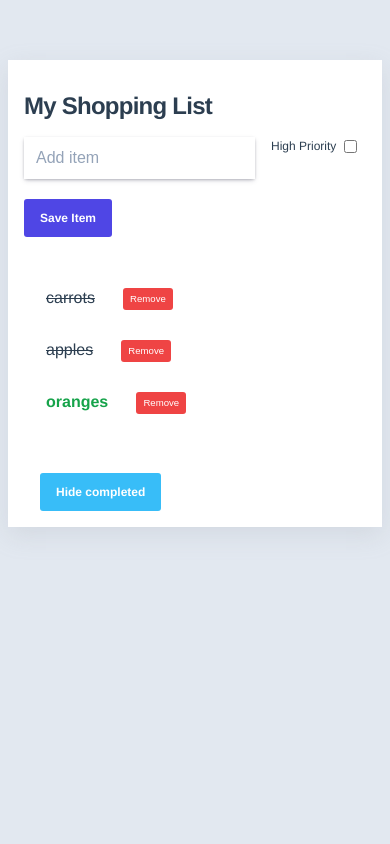
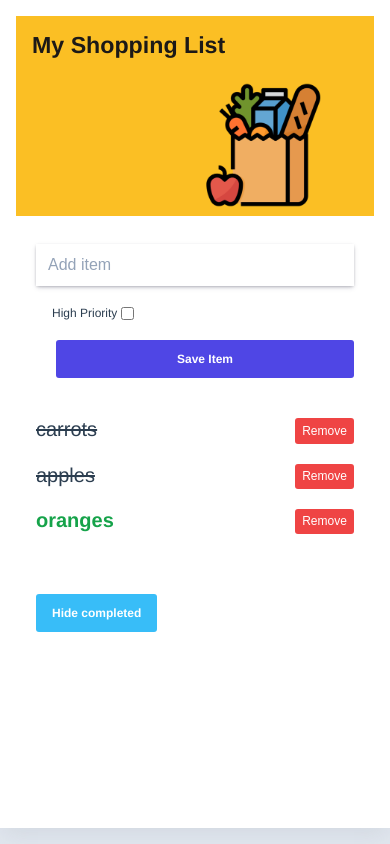
Before and after one commit to CodingGabe/vue-school, a Vue app: page / in a window 390 px wide. Built offline with nearby package versions, Linux system fonts and the light colour scheme.

Commit message:
massive style update mobile first

```diff
--- a/public/index.html
+++ b/public/index.html
@@ -1,17 +1,24 @@
 <!DOCTYPE html>
 <html lang="">
+
 <head>
   <meta charset="utf-8">
   <meta http-equiv="X-UA-Compatible" content="IE=edge">
   <meta name="viewport" content="width=device-width,initial-scale=1.0">
   <link rel="icon" href="<%= BASE_URL %>favicon.ico">
-    <title><%= htmlWebpackPlugin.options.title %></title>
+  <title>
+    <%= htmlWebpackPlugin.options.title %>
+  </title>
 </head>
+
 <body>
   <noscript>
-      <strong>We're sorry but <%= htmlWebpackPlugin.options.title %> doesn't work properly without JavaScript enabled. Please enable it to continue.</strong>
+    <strong>We're sorry but <%= htmlWebpackPlugin.options.title %> doesn't work properly without JavaScript enabled.
+        Please enable it to continue.</strong>
   </noscript>
   <div id="app"></div>
   <!-- built files will be auto injected -->
 </body>
+<script src="https://cdn.jsdelivr.net/npm/ress@4.0.0/dist/ress.min.css"></script>
+
 </html>
--- a/src/App.vue
+++ b/src/App.vue
@@ -1,14 +1,17 @@
 <template>
+  <TopHeader />
   <HelloWorld />
 </template>
 
 <script>
 import HelloWorld from '@/components/HelloWorld.vue'
+import TopHeader from '@/components/TopHeader.vue'
 
 export default {
   name: 'HellowWorld',
   components: {
-    HelloWorld
+    HelloWorld,
+    TopHeader
   }
 }
 </script>
@@ -16,19 +19,37 @@ export default {
 <style>
 html {
   background-color: rgb(226 232 240);
+  margin: 0;
+  box-sizing: border-box;
+  -webkit-text-size-adjust: 100%;
+  /* Prevent adjustments of font size after orientation changes in iOS */
+  word-break: normal;
+  -moz-tab-size: 4; tab-size: 4;
+}
+*, ::before, ::after {
+  background-repeat: no-repeat; /* Set `background-repeat: no-repeat` to all elements and pseudo elements */
+  box-sizing: inherit;
+}
+::before, ::after { text-decoration: inherit; /* Inherit text-decoration and vertical align to ::before and ::after pseudo elements */
+  vertical-align: inherit;
+}
+* {
+  padding: 0; /* Reset `padding` and `margin` of all elements */
+  margin: 0;
+}
+body {
+  margin: 0;
 }
 #app {
   font-family: Avenir, Helvetica, Arial, sans-serif;
   -webkit-font-smoothing: antialiased;
   -moz-osx-font-smoothing: grayscale;
   color: #2c3e50;
-  max-width: 54rem;
-  margin: 3.75rem auto;
-  padding: 2.5rem 4rem;
   background-color: #fff;
   box-shadow: rgba(149, 157, 165, 0.2) 0px 8px 24px;
+  height: calc(100vh - 1rem);
 }
-@media (max-width: 576px) {
+@media (min-width: 375px) {
   #app {
     padding: 1rem;
   }
--- a/src/components/HelloWorld.vue
+++ b/src/components/HelloWorld.vue
@@ -1,9 +1,5 @@
 <template>
-  <!-- Heading -->
-  <div class="header">
-    <h1>{{ header || 'My Shopping List' }}</h1>
-    <!-- <button class="btn-secondary" @click="toggle">Add Item</button> -->
-  </div>
+  <section class="main-content">
     <!-- Add itemm, and prioritize -->
     <form @submit.prevent="saveItem" class="add-item-form">
       <!-- Binds user input -->
@@ -26,6 +22,7 @@
     <button class="btn-done" @click="hideCompleted = !hideCompleted">
       {{ hideCompleted ? 'Show all' : 'Hide completed' }}
     </button>
+  </section>
 </template>
 
 <script>
@@ -80,6 +77,9 @@ export default {
 
 <!-- Add "scoped" attribute to limit CSS to this component only -->
 <style scoped>
+.main-content {
+  padding: 1.75rem 1.25rem;
+}
 .priority {
   color: rgb(22 163 74);
   font-weight: 700;
@@ -89,6 +89,8 @@ export default {
   text-decoration: line-through;
 }
 form {
+  display: flex;
+  flex-direction: column;
   margin-bottom: 2.5rem;
 }
 button.close {
@@ -99,7 +101,7 @@ button.close {
   border: none;
   border-radius: 3px;
   padding: .35rem .45rem;
-  margin-left: 1rem;
+  font-size: .75rem;
 }
 .btn-secondary {
   font-family: Avenir, Helvetica, Arial, sans-serif;
@@ -118,14 +120,13 @@ button.close {
   font-family: Avenir, Helvetica, Arial, sans-serif;
   -webkit-font-smoothing:antialiased;
   -moz-osx-font-smoothing: grayscale;
-  font-size: 1rem;
+  font-size: .75rem;
   background-color: rgb(79 70 229);
   border: none;
   border-radius: 3px;
   color: #fff;
   font-weight: 700;
   display: inline-block;
-  margin-left: 1rem;
   padding: .75rem 1rem;
   transition: .2s all ease-out;
 }
@@ -137,25 +138,24 @@ button.close {
   font-family: Avenir, Helvetica, Arial, sans-serif;
   -webkit-font-smoothing:antialiased;
   -moz-osx-font-smoothing: grayscale;
-  font-size: 1rem;
+  font-size: .75rem;
   background-color: rgb(56 189 248);
   border: none;
   border-radius: 3px;
   color: #fff;
   font-weight: 700;
   display: inline-block;
-  margin-left: 1rem;
   padding: .75rem 1rem;
   transition: .2s all ease-out;
 }
-.add-item-form label {
-  padding-left: 1rem;
-}
+.add-item-form label { margin-bottom: 1.25rem; font-size: .75rem;}
+
 .add-item-form input[type=text] {
   border: none;
   box-shadow: rgba(50, 50, 93, 0.25) 0px 2px 5px -1px, rgba(0, 0, 0, 0.3) 0px 1px 3px -1px;
   padding: .75rem;
   font-size: 1rem;
+  margin-bottom: 1.25rem;
 }
 .add-item-form input[type=text]::placeholder {
   font-size: 1rem;
@@ -178,13 +178,14 @@ ul {
   padding: 0;
 }
 li {
+  display: flex;
+  justify-content: space-between;
   cursor: pointer;
-  display: block;
-  margin: 0 10px;
+  font-size: 1.25rem;
+  margin-bottom: 1.25rem;
 }
 li span {
   display: inline-block;
-  padding: .75rem;
 }
 li span:hover {
   box-shadow: rgba(0, 0, 0, 0.1) 0px 10px 15px -3px, rgba(0, 0, 0, 0.05) 0px 4px 6px -2px;
@@ -197,46 +198,14 @@ ul {
   flex-direction: column;
   margin-bottom: 2.5em;
 }
-li {
-  font-size: 1.5rem;
-  margin-bottom: .625rem;
-}
 p {
   font-size: 1.5rem;
   font-weight: 700;
 }
 
-@media (max-width: 576px) {
-  h1 {
-    font-size: 1.5rem;
-    font-weight: 700;
-  }
-  .add-item-form input[type=text] {
-    margin-bottom: 1.25rem;
-  }
-  .add-item-form .btn {
-    margin-left: 0;
-  }
-  .add-item-form {
-    display: flex;
-    flex-wrap: wrap;
-  }
-  li {
-    font-size: 1rem;
-  }
-  .add-item-form .btn,
-  .btn-done {
-    font-size: .75rem;
-  }
-  label {
-    font-size: .75rem;
-  }
-  button.close {
-    font-size: .6rem;
-  }
-}
-@media (max-width: 350px) {
+@media (min-width: 375px) {
   .add-item-form .btn { margin-left: 1.25rem; }
+  .add-item-form label { padding-left: 1rem; }
 
 }
 </style>
--- /dev/null
+++ b/src/components/TopHeader.vue
@@ -0,0 +1,33 @@
+<template>
+    <section class="hero">     <!-- Heading -->
+      <div class="header">
+          <h1>{{ header || 'My Shopping List' }}</h1>
+         <!-- <button class="btn-secondary" @click="toggle">Add Item</button> -->
+      </div>
+    </section>
+</template>
+
+<script>
+export default {
+    data () {
+        return {
+            header: ''
+        }
+    }
+}
+</script>
+
+<style scoped>
+    .hero {
+        background-image: url('@/assets/grocery-app-bg.png');
+        height: 200px;
+        background-color: rgb(251 191 36);
+        background-size: cover;
+        padding: 1rem;
+    }
+    .hero h1 {
+        font-size: 1.45rem;
+        font-weight: 700;
+        color: rgb(28 25 23);
+    }
+</style>
```
Also changed, not shown: src/assets/grocery-app-bg.png (added). Lines whose indentation alone changed are shown as unchanged.
